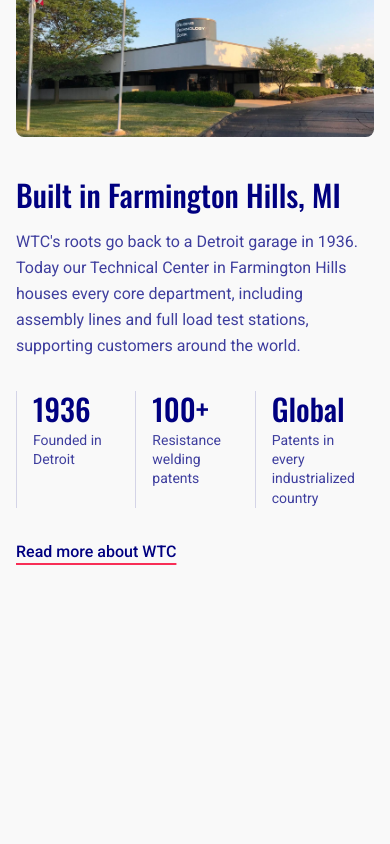
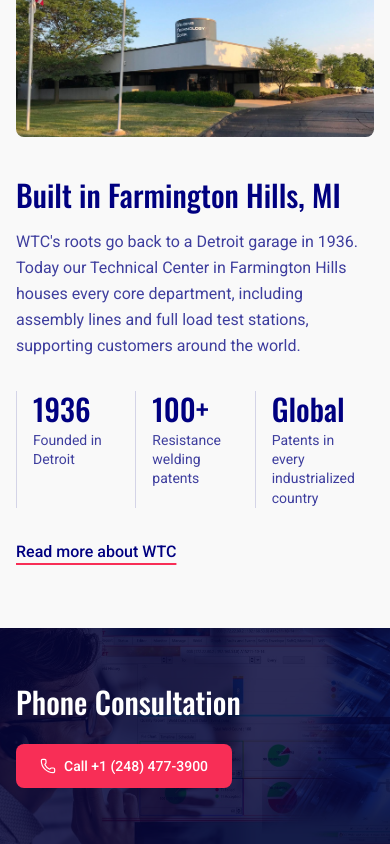
Before and after one commit to AbduTello/Welding_Tech_Corp_Assesment, a Next.js app: page / in a window 390 px wide. Shown: the part 3587-4431 px from the top of the page. Before the commit the page ends 4215 px from the top, so only its background shows below. Built offline with nearby package versions, Linux system fonts and the light colour scheme.

Commit message:
feat/phone consulation

```diff
--- /dev/null
+++ b/src/app/components/ConsultationBand.tsx
@@ -0,0 +1,44 @@
+import { Phone } from "lucide-react";
+import Image from "next/image";
+
+import { PHONE } from "@/data/company";
+
+import { BUTTON } from "./styles";
+
+export default function ConsultationBand() {
+  return (
+    <section
+      aria-labelledby="consultation-heading"
+      className="relative isolate overflow-hidden px-4 py-14 text-white sm:py-20"
+    >
+      {/* Decorative: a support agent beside WTC's weld software, from the original homepage */}
+      <Image
+        src="/consultation-banner.jpg"
+        alt=""
+        fill
+        sizes="100vw"
+        className="-z-20 object-cover"
+      />
+      {/* Same deep navy as the Products band; keeps the text readable over the bright screens */}
+      <div aria-hidden className="absolute inset-0 -z-10 bg-ink/85" />
+
+      <div className="mx-auto flex max-w-6xl flex-col items-start gap-6 sm:flex-row sm:items-center sm:justify-between">
+        <h2
+          id="consultation-heading"
+          className="font-heading text-3xl font-medium text-balance sm:text-4xl"
+        >
+          Phone
+Consultation
+        </h2>
+        {/* Focus outline is white here; the shared navy one would vanish on the dark band */}
+        <a
+          href={PHONE.href}
+          className={`${BUTTON} shrink-0 bg-brand text-white hover:bg-brand/90 focus-visible:outline-white`}
+        >
+          <Phone className="size-4" strokeWidth={1.75} aria-hidden />
+          Call {PHONE.display}
+        </a>
+      </div>
+    </section>
+  );
+}
--- a/src/app/page.tsx
+++ b/src/app/page.tsx
@@ -1,5 +1,6 @@
 import AboutBand from "./components/AboutBand";
 import CertificationsBand from "./components/CertificationsBand";
+import ConsultationBand from "./components/ConsultationBand";
 import HeroVideo from "./components/HeroVideo";
 import ProductsBand from "./components/ProductsBand";
 import ServiceBand from "./components/ServiceBand";
@@ -14,6 +15,7 @@
       <ProductsBand />
       <ServiceBand />
       <AboutBand />
+      <ConsultationBand />
     </main>
   );
 }
```
Also changed, not shown: public/consultation-banner.jpg (added).
